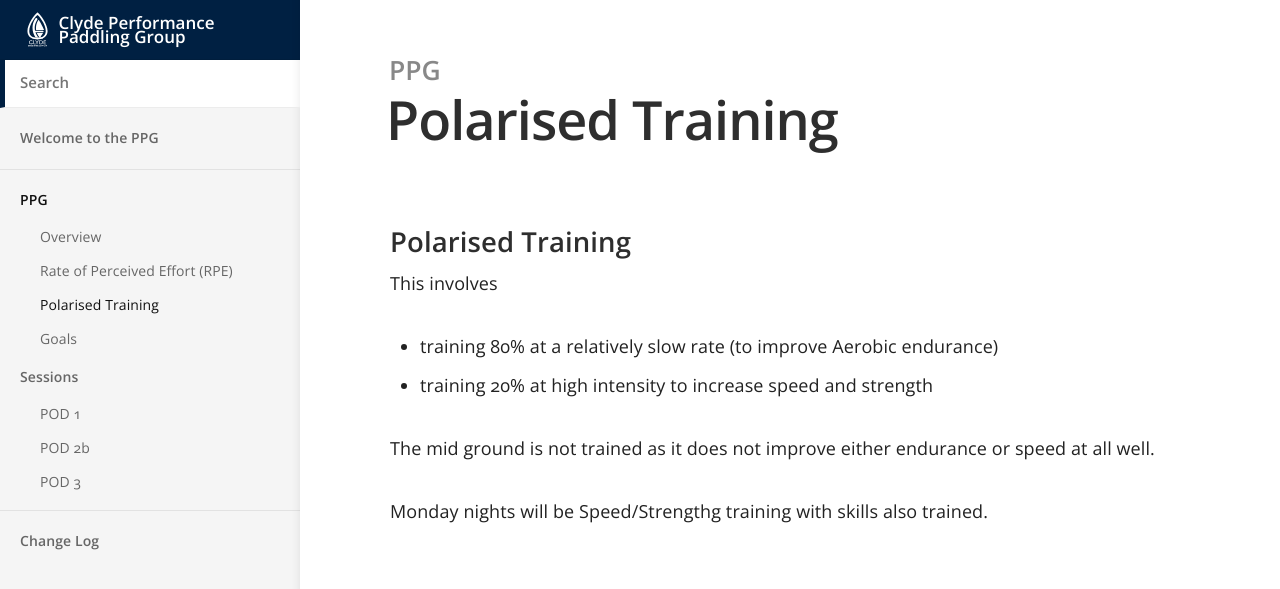
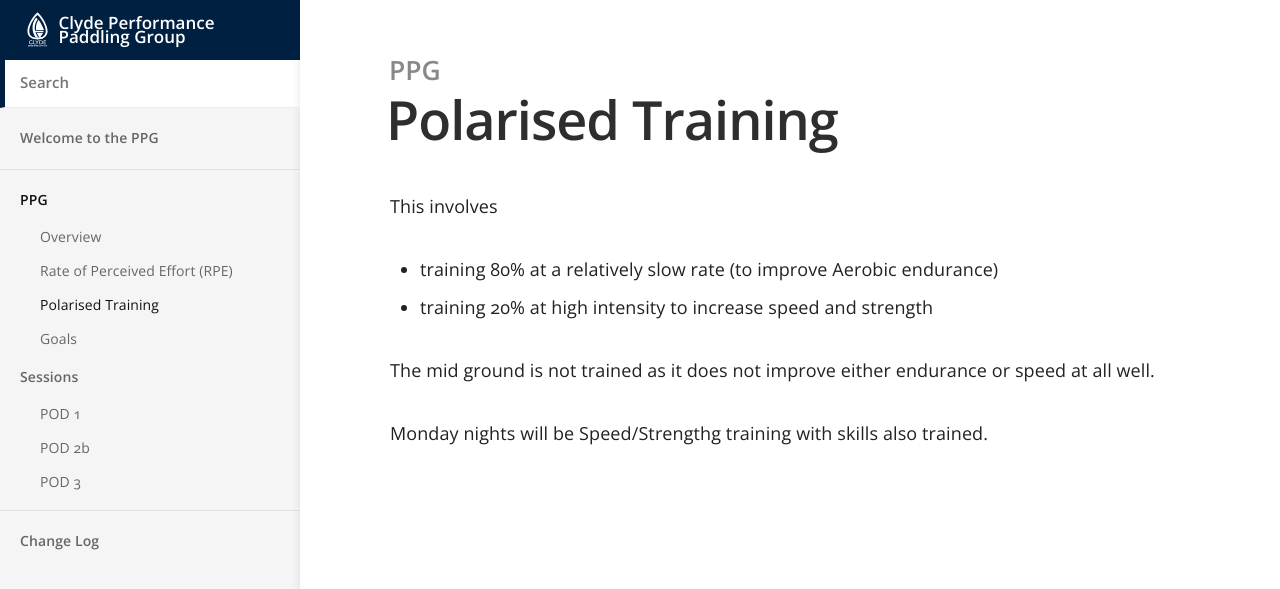
Before and after one commit to scotentSD/template_toolkit, a Jekyll site: the page built from _docs/Content/polarised.md, in a window 1280 px wide. Shown: the top 589 px of the page. Built offline with Jekyll 4.4.1, drawn with Linux system fonts in a browser that asks for light colours.

Commit message:
Update polarised.md

```diff
--- a/_docs/Content/polarised.md
+++ b/_docs/Content/polarised.md
@@ -4,8 +4,6 @@ category: PPG
 order: 10
 published: true
 ---
-## Polarised Training
-
 This involves
 - training 80% at a relatively slow rate  (to improve Aerobic endurance)
 - training 20% at high intensity to increase speed and strength
```
